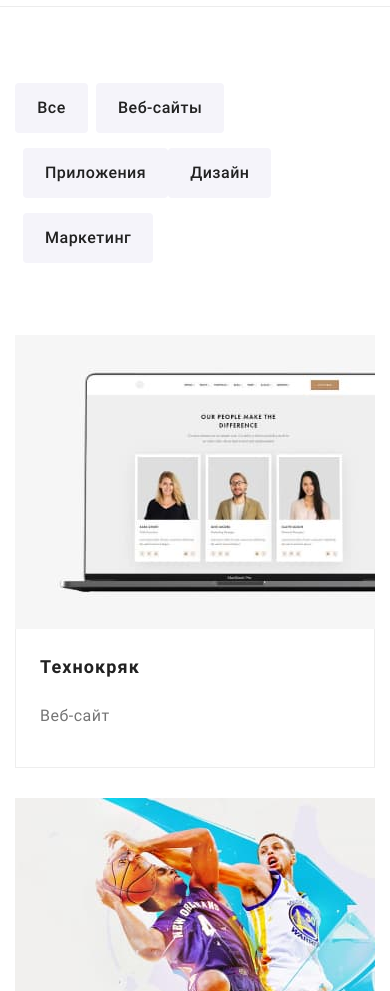
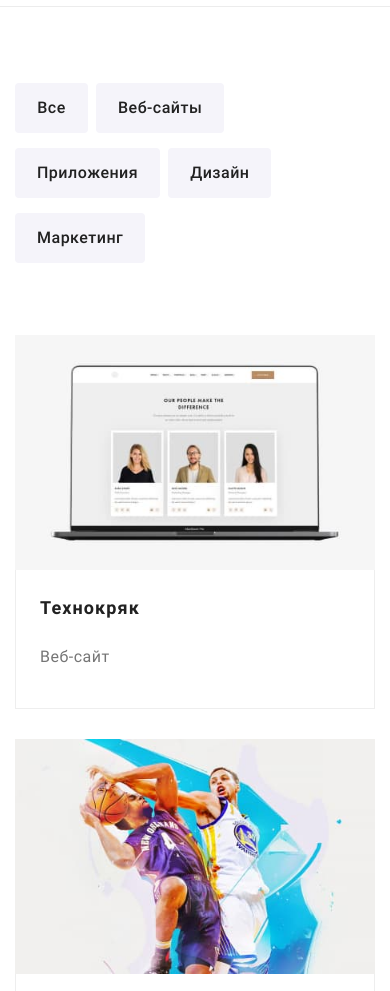
Before and after one commit to AlexBelozertsev/goit-markup-hw-08, a plain HTML site: page portfolio.html in a window 390 px wide. Shown: the part 53-1044 px from the top of the page. Drawn offline with nearby package versions, Linux system fonts and the light colour scheme.

Commit message:
фиксит позиционирование модалки в мобайл версии
фиксит позиционирование кнопок меню портфолио, и отзывчивость  img карточек  portfolio

```diff
--- a/sass/components/_portfolio-card.scss
+++ b/sass/components/_portfolio-card.scss
@@ -66,6 +66,10 @@
   &-img {
     position: relative;
     overflow: hidden;
+
+    & img {
+      width: 100%;
+    }
   }
 
   &-text {
--- a/sass/components/_portfolio-menu.scss
+++ b/sass/components/_portfolio-menu.scss
@@ -21,15 +21,13 @@
   }
 }
 
-@media screen and (max-width: 768px) {
-  .list-menu + .list-menu:not(:nth-child(4)) {
-    margin-left: 8px;
+.list-menu {
+  @media screen and (max-width: 767px) {
+    margin-bottom: 15px;
   }
-}
 
-@include for-size(tablet) {
-  .list-menu + .list-menu {
-    margin-left: 8px;
+  &:not(:last-child) {
+    margin-right: 8px;
   }
 }
 
@@ -40,15 +38,10 @@
   min-width: 73px;
   min-height: 38px;
   padding: 6px 22px;
-  margin-bottom: 15px;
   box-shadow: none;
   transition: color $time-tranforming $form-transforming,
     background-color $time-tranforming $form-transforming,
     box-shadow $time-tranforming $form-transforming;
-
-  @include for-size(tablet) {
-    margin-bottom: 0;
-  }
 
   &:hover,
   &:focus {
--- a/sass/layout/_modal-window.scss
+++ b/sass/layout/_modal-window.scss
@@ -1,15 +1,13 @@
 .backdrop {
   position: fixed;
-  top: -80px;
+  top: 0;
   left: 0;
-
   width: 100%;
   height: 100%;
+  overflow-y: scroll;
   background-color: $modale-background-color;
-
   opacity: 1;
   transition: opacity $time-tranforming $form-transforming;
-
   z-index: 2;
 
   &.is-hidden {
@@ -19,14 +17,20 @@
 }
 
 .modal {
-  position: absolute;
-  top: 9%;
-  left: 50%;
-  transform: translate(-50%, -50%);
-  width: 450px;
+  top: 0;
+  left: 0;
+  width: 100%;
   height: 610px;
   background-color: $third-color;
   padding: 40px;
+
+  @include for-size(phone) {
+    position: absolute;
+    top: 50%;
+    left: 50%;
+    width: 450px;
+    transform: translate(-50%, -50%);
+  }
 
   @include for-size(tablet) {
     top: 19%;
```
Also changed, not shown: css/main.css, css/main.min.css, css/portfolio.css, css/portfolio.min.css, 4 other files.
